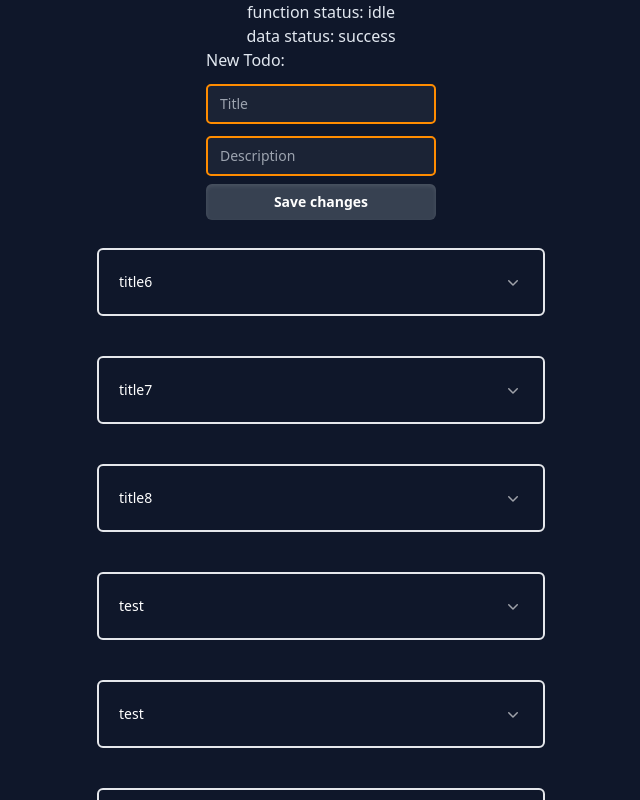
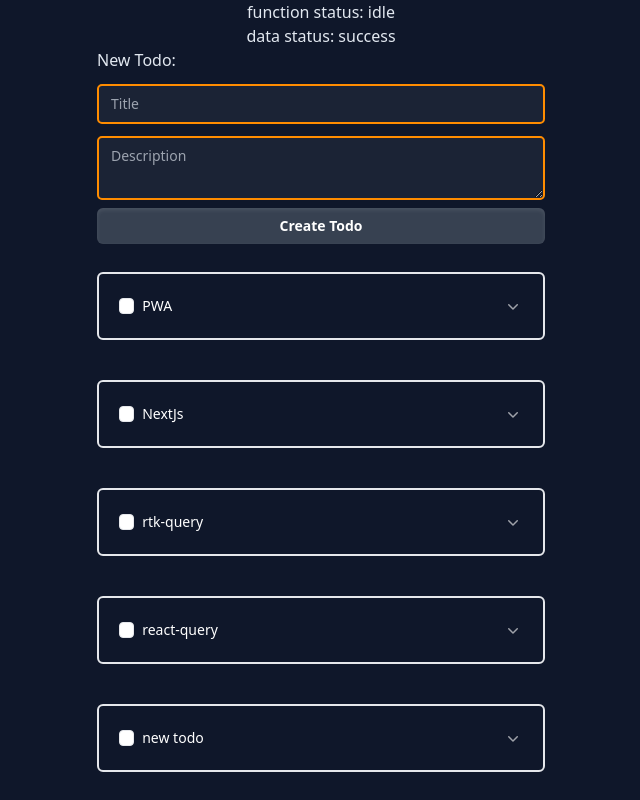
Before and after one commit to dadfarjs/React-Query, a React (Vite) app: page / in a window 1280 px wide. Shown: the top 800 px of the page, without its empty margins (319-959 px from the left). Built offline with nearby package versions, Linux system fonts and the light colour scheme; data requests are answered from the project's data file.

Commit message:
add modal

```diff
--- a/server/db.json
+++ b/server/db.json
@@ -13,96 +13,97 @@
       "id": 7
     },
     {
-      "checked": true,
-      "title": "title8",
-      "description": "desc8",
-      "id": 8
-    },
-    {
-      "title": "test",
-      "description": "test",
-      "id": 9,
-      "checked": true
-    },
-    {
-      "title": "test",
-      "description": "",
-      "id": 10,
-      "checked": true
-    },
-    {
-      "title": "test",
-      "description": "test",
-      "id": 11,
-      "checked": true
-    },
-    {
-      "title": "test",
-      "description": "test",
-      "id": 12,
-      "checked": true
-    },
-    {
-      "title": "test",
-      "description": "test",
-      "id": 13,
-      "checked": true
-    },
-    {
-      "title": "test",
-      "description": "test",
-      "id": 14
-    },
-    {
-      "title": "test",
-      "description": "test",
-      "id": 15
-    },
-    {
-      "title": "new todo",
-      "description": "new todo",
-      "id": 16
-    },
-    {
-      "title": "new todo",
-      "description": "new todo",
-      "id": 17
-    },
-    {
-      "title": "new todo",
-      "description": "new todo",
-      "id": 18
-    },
-    {
-      "title": "new todo",
-      "description": "new todo",
-      "id": 19
-    },
-    {
       "title": "new todo",
       "description": "new todo",
       "id": 20
+    },
+    {
+      "title": "react-query",
+      "description": "time 34:00",
+      "id": 21
+    },
+    {
+      "title": "rtk-query",
+      "description": "100%",
+      "id": 22
+    },
+    {
+      "title": "NextJs",
+      "description": "SSR - SSG",
+      "id": 23
+    },
+    {
+      "title": "PWA",
+      "description": "Web Worker",
+      "id": 24
     }
   ],
   "projects": [
-    { "id": 1, "name": "project1" },
-    { "id": 2, "name": "project2" },
-    { "id": 3, "name": "project3" },
-    { "id": 4, "name": "project4" },
-    { "id": 5, "name": "project5" },
-    { "id": 6, "name": "project6" },
-    { "id": 7, "name": "project7" },
-    { "id": 8, "name": "project8" },
-    { "id": 9, "name": "project9" },
-    { "id": 10, "name": "project10" },
-    { "id": 11, "name": "project11" },
-    { "id": 12, "name": "project12" },
-    { "id": 13, "name": "project13" },
-    { "id": 14, "name": "project14" },
-    { "id": 15, "name": "project15" },
-    { "id": 16, "name": "project16" }
+    {
+      "id": 1,
+      "name": "project1"
+    },
+    {
+      "id": 2,
+      "name": "project2"
+    },
+    {
+      "id": 3,
+      "name": "project3"
+    },
+    {
+      "id": 4,
+      "name": "project4"
+    },
+    {
+      "id": 5,
+      "name": "project5"
+    },
+    {
+      "id": 6,
+      "name": "project6"
+    },
+    {
+      "id": 7,
+      "name": "project7"
+    },
+    {
+      "id": 8,
+      "name": "project8"
+    },
+    {
+      "id": 9,
+      "name": "project9"
+    },
+    {
+      "id": 10,
+      "name": "project10"
+    },
+    {
+      "id": 11,
+      "name": "project11"
+    },
+    {
+      "id": 12,
+      "name": "project12"
+    },
+    {
+      "id": 13,
+      "name": "project13"
+    },
+    {
+      "id": 14,
+      "name": "project14"
+    },
+    {
+      "id": 15,
+      "name": "project15"
+    },
+    {
+      "id": 16,
+      "name": "project16"
+    }
   ],
-
   "products": [
     {
       "id": 1,
--- a/src/componentns/Todo.tsx
+++ b/src/componentns/Todo.tsx
@@ -1,3 +1,4 @@
+import { useState } from "react";
 import { SubmitHandler, useForm } from "react-hook-form";
 import { useTodos, useTodosIds } from "../services/queries";
 import { Todo as TodoType } from "../types/todo";
@@ -7,13 +8,20 @@
   DisclosurePanel,
   Transition,
   Input,
+  Textarea,
   Button,
+  Checkbox,
+  Dialog,
+  DialogPanel,
+  DialogTitle,
+  Description,
 } from "@headlessui/react";
 import clsx from "clsx";
 import { ChevronDownIcon } from "@heroicons/react/20/solid";
 import { useCreateTodo } from "../services/mutations";
 
 const Todo = () => {
+  const [isOpen, setIsOpen] = useState(false);
   const todoIdsQuery = useTodosIds();
   const todosQueries = useTodos(todoIdsQuery.data);
 
@@ -25,22 +33,18 @@
     createTodoMutation.mutate(data);
   };
 
-  if (todoIdsQuery?.isPending) {
-    return <span>Loading...</span>;
-  }
-
   return (
-    <div className="flex flex-col justify-center items-center text-slate-200">
+    <div className="w-full flex flex-col justify-center items-center text-slate-200">
       <p>function status: {todoIdsQuery?.fetchStatus}</p>
       <p>data status: {todoIdsQuery?.status}</p>
-      {/* {todoIdsQuery?.data?.map((id) => (
-        <p key={id}>{id}</p>
-      ))} */}
 
-      <form onSubmit={handleSubmit(handleCreateTodoSubmit)}>
-        <h4>New Todo:</h4>
+      <form
+        className="w-full max-w-md"
+        onSubmit={handleSubmit(handleCreateTodoSubmit)}
+      >
+        <h5>New Todo:</h5>
         <Input
-          name="full_name"
+          {...register("title")}
           type="text"
           className={clsx(
             "mt-3 block w-full rounded-lg border-none bg-white/5 py-1.5 px-3 text-sm/6 text-white",
@@ -48,32 +52,67 @@
           )}
           placeholder="Title"
         />
-        <Input
-          name="full_name"
-          type="text"
+        <Textarea
+          {...register("description")}
           className={clsx(
+            "max-h-40",
             "mt-3 block w-full rounded-lg border-none bg-white/5 py-1.5 px-3 text-sm/6 text-white",
             "focus:outline-none data-[focus]:outline-2 data-[focus]:-outline-offset-2 data-[focus]:outline-white/25"
           )}
           placeholder="Description"
-        />
-        <Button className="w-full mx-auto text-center gap-2 rounded-md bg-gray-700 my-2 py-1.5 px-3 text-sm/6 font-semibold text-white shadow-inner shadow-white/10 focus:outline-none data-[hover]:bg-gray-600 data-[open]:bg-gray-700 data-[focus]:outline-1 data-[focus]:outline-white">
-          Save changes
+        ></Textarea>
+        <Button
+          type="submit"
+          disabled={createTodoMutation.isPending}
+          value={createTodoMutation.isPending ? "Creating..." : "Create Todo"}
+          className="w-full mx-auto text-center gap-2 rounded-md bg-gray-700 my-2 py-1.5 px-3 text-sm/6 font-semibold text-white shadow-inner shadow-white/10 focus:outline-none data-[hover]:bg-gray-600 data-[open]:bg-gray-700 data-[focus]:outline-1 data-[focus]:outline-white"
+        >
+          Create Todo
         </Button>
       </form>
 
-      {todosQueries?.map(({ data }) => (
+      {todoIdsQuery?.isPending ? (
+        <div className="border relative border-blue-300 shadow rounded-md my-5 p-5 max-w-md w-full mx-auto">
+          <div className="animate-pulse flex space-x-4">
+            <div className="rounded-lg bg-slate-700 h-5 w-5"></div>
+            <div className="rounded-lg bg-slate-700 h-5 w-52"></div>
+            <div className="absolute right-5 rounded-lg bg-slate-700 h-5 w-5"></div>
+          </div>
+        </div>
+      ) : (
+        todosQueries?.map(({ data }) => (
           <Disclosure
             as="div"
             className="w-full max-w-md my-5 p-5 border-2 rounded-md"
             key={data?.id}
           >
+            <div className="flex flex-row gap-2 items-center">
+              <Checkbox
+                checked={data?.checked}
+                onChange={() => setIsOpen(true)}
+                className="group block size-4 rounded border bg-white data-[checked]:bg-blue-500"
+              >
+                {/* Checkmark icon */}
+                <svg
+                  className="stroke-white opacity-0 group-data-[checked]:opacity-100"
+                  viewBox="0 0 14 14"
+                  fill="none"
+                >
+                  <path
+                    d="M3 8L6 11L11 3.5"
+                    strokeWidth={2}
+                    strokeLinecap="round"
+                    strokeLinejoin="round"
+                  />
+                </svg>
+              </Checkbox>
               <DisclosureButton className="group flex w-full items-center justify-between">
                 <span className="text-sm/6 font-medium text-white group-data-[hover]:text-white/80">
                   {data?.title}
                 </span>
                 <ChevronDownIcon className="size-5 fill-white/60 group-data-[hover]:fill-white/50 group-data-[open]:rotate-180" />
               </DisclosureButton>
+            </div>
             <Transition
               enter="duration-200 ease-out"
               enterFrom="opacity-0 -translate-y-6"
@@ -87,15 +126,44 @@
               </DisclosurePanel>
             </Transition>
           </Disclosure>
-      ))}
+        ))
+      )}
 
-      {/* <li key={data?.id}>
-          <div>Id: {data?.id}</div>
-          <span>
-            <strong>Title:</strong> {data?.title}, {" "}
-            <strong>Description:</strong>
-          </span>
-        </li> */}
+      <Dialog
+        open={isOpen}
+        onClose={() => setIsOpen(false)}
+        className="relative z-50"
+      >
+        <div className="fixed inset-0 flex w-screen items-center justify-center p-4">
+          <DialogPanel className="max-w-lg space-y-4 rounded-lg bg-slate-700 text-slate-200 p-8">
+            <DialogTitle className="text-slate-50 font-bold">
+              Deactivate account
+            </DialogTitle>
+            <Description>
+              This will permanently deactivate your account
+            </Description>
+            <p>
+              Are you sure you want to deactivate your account? All of your data
+              will be permanently removed.
+            </p>
+            <div className="flex pt-10 gap-4">
+              <Button
+                onClick={() => setIsOpen(false)}
+                className="w-full mx-auto text-center gap-2 rounded-md bg-gray-500 my-2 py-1.5 px-3 text-sm/6 font-semibold text-white shadow-inner shadow-white/10 focus:outline-none data-[hover]:bg-gray-600 data-[open]:bg-gray-700 data-[focus]:outline-1 data-[focus]:outline-white"
+              >
+                Cancel
+              </Button>
+
+              <Button
+                onClick={() => setIsOpen(false)}
+                className="w-full mx-auto text-center gap-2 rounded-md bg-gray-500 my-2 py-1.5 px-3 text-sm/6 font-semibold text-white shadow-inner shadow-white/10 focus:outline-none data-[hover]:bg-gray-600 data-[open]:bg-gray-700 data-[focus]:outline-1 data-[focus]:outline-white"
+              >
+                Deactivate
+              </Button>
+            </div>
+          </DialogPanel>
+        </div>
+      </Dialog>
     </div>
   );
 };
--- a/src/index.css
+++ b/src/index.css
@@ -2,7 +2,8 @@
 @tailwind components;
 @tailwind utilities;
 
-input:placeholder-shown {
+input:placeholder-shown,
+textarea:placeholder-shown {
   border: 2px solid darkorange;
   border-radius: 5px;
 }
--- a/src/services/api.ts
+++ b/src/services/api.ts
@@ -5,9 +5,9 @@
 const axiosInstance = axios.create({ baseURL: BASE_URL });
 
 export const getTodoIds = async () => {
-  return (await axiosInstance.get<Todo[]>("todos"))?.data?.map(
-    (todo) => todo.id
-  );
+  return (await axiosInstance.get<Todo[]>("todos"))?.data
+    ?.map((todo) => todo.id)
+    .reverse();
   // [1, 2, 3, 4, ...]
 };
 
@@ -16,5 +16,6 @@
 };
 
 export const createTodo = async (data: Todo) => {
+  console.log("test2", data);
   return axiosInstance.post("todos", data);
 };
--- a/src/services/mutations.ts
+++ b/src/services/mutations.ts
@@ -1,8 +1,9 @@
-import { useMutation } from "@tanstack/react-query";
+import { useMutation, useQueryClient } from "@tanstack/react-query";
 import { Todo } from "../types/todo";
 import { createTodo } from "./api";
 
 export const useCreateTodo = () => {
+  const queryClient = useQueryClient();
   return useMutation({
     mutationFn: (data: Todo) => createTodo(data),
     onMutate: () => {
@@ -14,8 +15,15 @@
     onSuccess: () => {
       console.log("success");
     },
-    onSettled: () => {
+    onSettled: async (data, error, variables) => {
       console.log("settled");
+      if (error) {
+        console.log(error);
+      } else {
+        await queryClient.invalidateQueries({
+          queryKey: ["todos"],
+        });
+      }
     },
   });
 };
--- a/src/services/queries.ts
+++ b/src/services/queries.ts
@@ -5,6 +5,9 @@
   return useQuery({
     queryKey: ["todos"],
     queryFn: getTodoIds,
+    refetchOnWindowFocus: false,
+    refetchInterval: false,
+    refetchOnMount: false,
   });
 };
 
```
Lines whose indentation alone changed are shown as unchanged.
